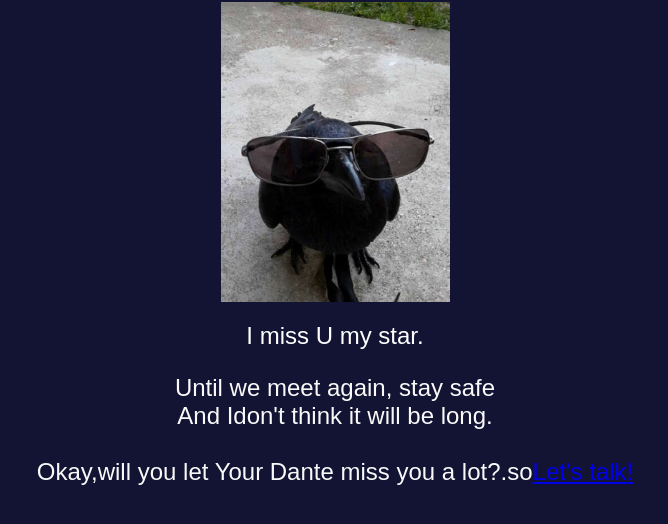
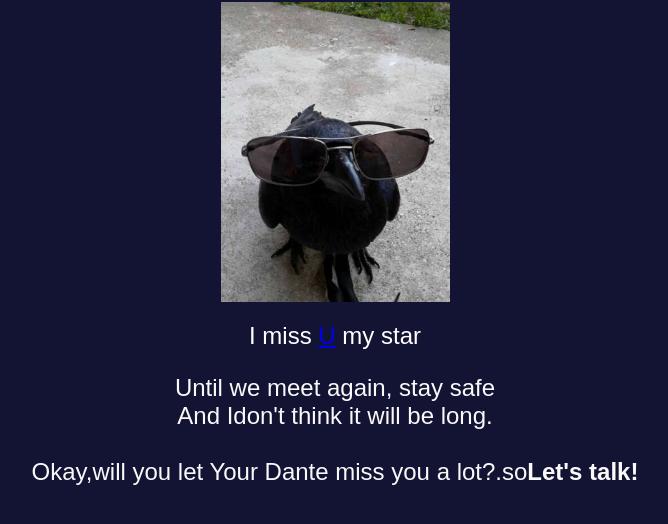
Before and after one commit to fawzyiiyad/for-you, a plain HTML site: page index.html in a window 1280 px wide. Both pictures are taken after a click on the element 640 px from the left and 335 px from the top of the page. Shown: the part 184-708 px from the top of the page, without its empty margins (305-973 px from the left). Drawn offline with Linux system fonts and the light colour scheme.

Commit message:
Update index.html

```diff
--- a/index.html
+++ b/index.html
@@ -11,8 +11,8 @@
     <div class="container">
         <h1 class="main-text">click on my amazing glasses <b>علياء</b></h1>
         <div class="crow" onclick="showMessage()"></div>
-        <p class="message hidden">I miss U my star.</p>
-        <p class="ending hidden">Until we meet again, stay safe<br>And Idon't think it will be long.<br><br>Okay,will you let Your Dante miss you a lot?.so<a href="https://www.instagram.com/fawzi.iyad/profilecard/?igsh=cDFsdnV3MGFvYWtj"target="_blank">Let's talk!</a></p>
+         <p class="message hidden">I miss <a href="https://fawzyiiyad.github.io/only-U/" onclick="openPopup(event, this.href)">U</a> my star</p>
+        <p class="ending hidden">Until we meet again, stay safe<br>And Idon't think it will be long.<br><br>Okay,will you let Your Dante miss you a lot?.so<strong>Let's talk!</strong></p>
     </div>
     <audio id="background-music" loop>
         <source src="media/The_Smiths_There_Is_a_Light_That_Never_Goes_Out_InstrumentalMP3.mp3" type="audio/mp3">
```
